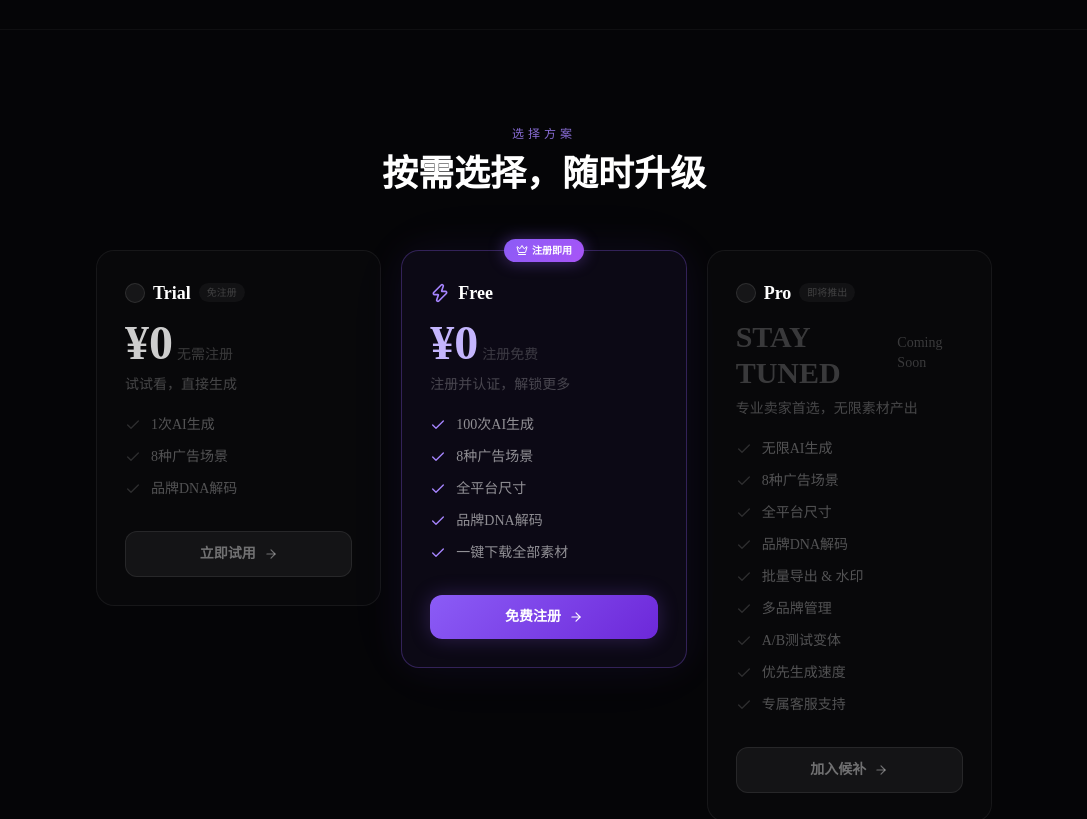
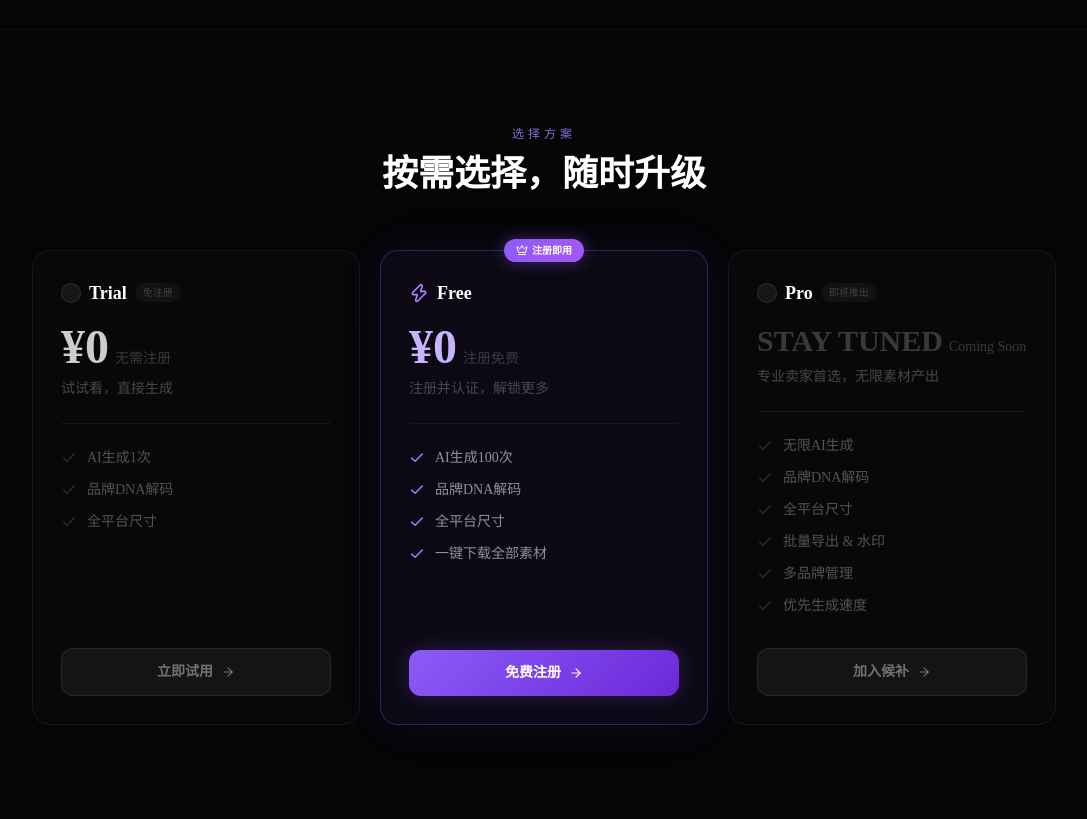
Before and after one commit to KevPH2026/idealab, a Next.js app: page /landing in a window 1280 px wide. Shown: the part 1920-2739 px from the top of the page, without its empty margins (96-1183 px from the left). Built offline with nearby package versions, Linux system fonts and the light colour scheme.

Commit message:
fix: pricing排版优化+去掉8种场景固定数字+flex对齐卡片高度

```diff
--- a/src/app/landing/page.tsx
+++ b/src/app/landing/page.tsx
@@ -34,7 +34,7 @@ const T = {
         price: '¥0',
         period: '无需注册',
         desc: '试试看，直接生成',
-        features: ['1次AI生成', '8种广告场景', '品牌DNA解码'],
+        features: ['AI生成1次', '品牌DNA解码', '全平台尺寸'],
         cta: '立即试用',
         highlight: false,
       },
@@ -44,7 +44,7 @@ const T = {
         price: '¥0',
         period: '注册免费',
         desc: '注册并认证，解锁更多',
-        features: ['100次AI生成', '8种广告场景', '全平台尺寸', '品牌DNA解码', '一键下载全部素材'],
+        features: ['AI生成100次', '品牌DNA解码', '全平台尺寸', '一键下载全部素材'],
         cta: '免费注册',
         highlight: true,
       },
@@ -55,8 +55,8 @@ const T = {
         period: 'Coming Soon',
         desc: '专业卖家首选，无限素材产出',
         features: [
-          '无限AI生成', '8种广告场景', '全平台尺寸', '品牌DNA解码',
-          '批量导出 & 水印', '多品牌管理', 'A/B测试变体', '优先生成速度', '专属客服支持',
+          '无限AI生成', '品牌DNA解码', '全平台尺寸',
+          '批量导出 & 水印', '多品牌管理', '优先生成速度',
         ],
         cta: '加入候补',
         highlight: false,
@@ -91,7 +91,7 @@ const T = {
         price: '$0',
         period: 'No account needed',
         desc: 'Try it now, generate instantly',
-        features: ['1 AI generation', '8 ad scenes', 'Brand DNA decode'],
+        features: ['1 AI generation', 'Brand DNA decode', 'All platform sizes'],
         cta: 'Try Now',
         highlight: false,
       },
@@ -101,7 +101,7 @@ const T = {
         price: '$0',
         period: 'Free with account',
         desc: 'Sign up & verify to unlock more',
-        features: ['100 AI generations', '8 ad scenes', 'All platform sizes', 'Brand DNA decode', 'One-click download all'],
+        features: ['100 AI generations', 'Brand DNA decode', 'All platform sizes', 'One-click download all'],
         cta: 'Sign Up Free',
         highlight: true,
       },
@@ -112,8 +112,8 @@ const T = {
         period: 'Coming Soon',
         desc: 'For serious sellers, unlimited creatives',
         features: [
-          'Unlimited AI generations', '8 ad scenes', 'All platform sizes', 'Brand DNA decode',
-          'Batch export & watermark', 'Multi-brand management', 'A/B test variants', 'Priority generation speed', 'Dedicated support',
+          'Unlimited AI generations', 'Brand DNA decode', 'All platform sizes',
+          'Batch export & watermark', 'Multi-brand management', 'Priority generation speed',
         ],
         cta: 'Join Waitlist',
         highlight: false,
@@ -523,14 +523,14 @@ export default function LandingPage() {
 
       {/* ─── Pricing ─── */}
       <section id="pricing" className="py-24 px-6" style={{ borderTop: '1px solid rgba(255,255,255,0.04)' }}>
-        <div className="max-w-4xl mx-auto">
+        <div className="max-w-5xl mx-auto">
           <div className="text-center mb-14">
             <p className="text-xs text-violet-400/80 font-medium uppercase tracking-[4px] mb-3">{t.planLabel}</p>
             <h2 className="text-3xl md:text-4xl font-black text-white">{t.planTitle}</h2>
           </div>
-          <div className="grid md:grid-cols-3 gap-4 md:gap-5 items-start">
+          <div className="grid md:grid-cols-3 gap-5 items-stretch">
             {t.plans.map((plan, i) => (
-              <div key={i} className="relative rounded-2xl p-6 md:p-7 transition-all duration-300 hover:scale-[1.01]"
+              <div key={i} className="relative rounded-2xl p-7 flex flex-col transition-all duration-300 hover:scale-[1.01]"
                 style={{
                   background: plan.highlight
                     ? 'rgba(139,92,246,0.06)'
@@ -553,8 +553,8 @@ export default function LandingPage() {
                 )}
 
                 {/* Header */}
-                <div className="mb-5">
-                  <div className="flex items-center gap-2 mb-3">
+                <div className="mb-6">
+                  <div className="flex items-center gap-2 mb-4">
                     {plan.highlight
                       ? <Zap className="w-5 h-5 text-violet-400" />
                       : <div className="w-5 h-5 rounded-full" style={{ background: 'rgba(255,255,255,0.06)', border: '1px solid rgba(255,255,255,0.1)' }} />
@@ -566,7 +566,7 @@ export default function LandingPage() {
                       </span>
                     )}
                   </div>
-                  <div className="flex items-baseline gap-1 mb-2">
+                  <div className="flex items-baseline gap-1.5 mb-2">
                     {plan.price ? (
                       <span className="text-4xl md:text-5xl font-black" style={{ color: plan.highlight ? '#c4b5fd' : 'rgba(255,255,255,0.8)' }}>
                         {plan.price}
@@ -579,8 +579,11 @@ export default function LandingPage() {
                   <p className="text-sm text-white/25">{plan.desc}</p>
                 </div>
 
+                {/* Divider */}
+                <div className="mb-6" style={{ borderTop: '1px solid rgba(255,255,255,0.05)' }} />
+
                 {/* Features */}
-                <ul className="space-y-3 mb-8">
+                <ul className="space-y-3 mb-8 flex-1">
                   {plan.features.map((f, fi) => (
                     <li key={fi} className="flex items-start gap-2.5 text-sm" style={{ color: plan.highlight ? 'rgba(255,255,255,0.55)' : 'rgba(255,255,255,0.3)' }}>
                       <Check className={`w-4 h-4 mt-0.5 shrink-0 ${plan.highlight ? 'text-violet-400' : 'text-white/15'}`} />
@@ -589,14 +592,14 @@ export default function LandingPage() {
                   ))}
                 </ul>
 
-                {/* CTA */}
+                {/* CTA - always at bottom */}
                 <a href="/get" className="group inline-flex items-center justify-center gap-2 w-full text-sm font-bold transition-all"
                   style={{
                     background: plan.highlight
                       ? 'linear-gradient(135deg, #8b5cf6, #6d28d9)'
                       : 'rgba(255,255,255,0.05)',
                     color: plan.highlight ? 'white' : 'rgba(255,255,255,0.4)',
-                    padding: '12px 24px',
+                    padding: '13px 24px',
                     borderRadius: '12px',
                     boxShadow: plan.highlight ? '0 0 20px rgba(139,92,246,0.25)' : 'none',
                     border: plan.highlight ? 'none' : '1px solid rgba(255,255,255,0.08)',
```
